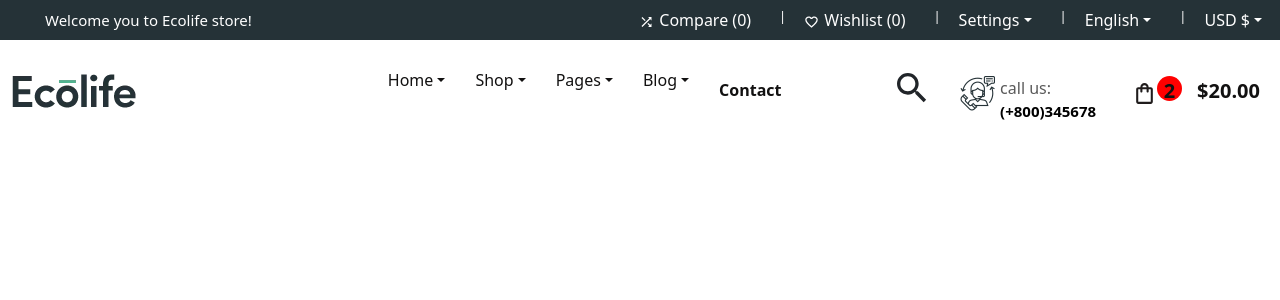
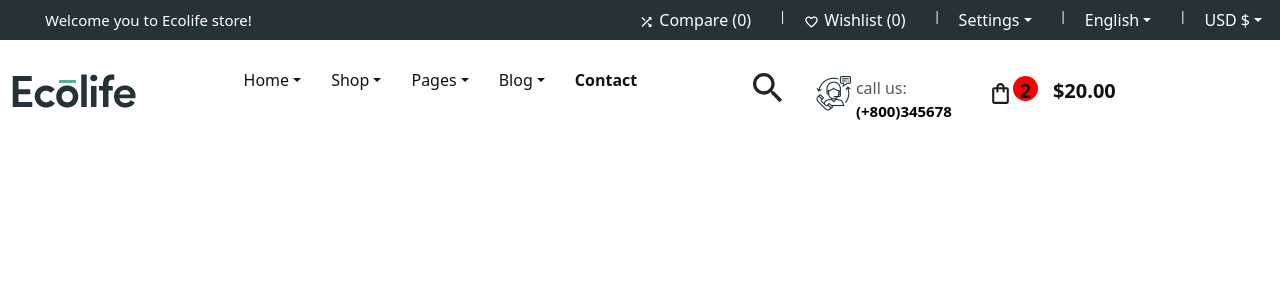
Before and after one commit to Manikrish52/reactjs, a React (Create React App) app: page / in a window 1280 px wide. Shown: the top 300 px of the page. Built offline with nearby package versions, Linux system fonts and the light colour scheme.

Commit message:
header change

```diff
--- a/src/navbar/navbar.css
+++ b/src/navbar/navbar.css
@@ -24,6 +24,9 @@
 #middle-nav-dropdown:hover{
     color: #198754;
 }
+
+
+
 .dropdown-menu{
     --bs-dropdown-link-active-bg:none !important;
     --bs-dropdown-link-hover-bg: none !important;
@@ -55,6 +58,13 @@
 
 } */
 
+
+.middle-navbar{
+    display: flex;
+    display: flex;
+    justify-content: space-between;
+
+}
 /* content */
 .contact-content{
 
@@ -261,7 +271,9 @@
     color: #198754;
       transform: translate(10px, 0%);
 }
-
+.rightside-content{
+    display: flex;
+}
 
 
 
@@ -298,7 +310,7 @@
 
     color: rgb(18, 17, 17);
     font-weight: 600;
-    padding: 10px 0px 0px 0px ;
+    padding: 0px 0px 0px 0px ;
 }
 .contact-content:hover{
     color: #198754;
@@ -349,7 +361,7 @@
 
     color: rgb(18, 17, 17);
     font-weight: 600;
-    padding: 10px 0px 0px 0px ;
+    padding: 0px 0px 0px 0px ;
 }
 .contact-content:hover{
     color: #198754;
@@ -360,7 +372,14 @@
      .navbar-container{
     flex-direction:unset !important;
 }
+.logo-content{
+    background-image: url(./navbar.img/logo1.webp) ;
+    width: 20%;
+    height: 50px;
+    background-repeat: no-repeat;
 
+
+}
 }
 
 @media only screen and (min-width : 1200px) {}
--- a/src/navbar/navbar.js
+++ b/src/navbar/navbar.js
@@ -18,6 +18,7 @@ function Navbarheader() {
   return (
       <Navbar expand="lg" className="navbarheader-content">
       <Container fluid className='navbar-container'>
+
         <Navbar.Brand className='logo-content' href="#">
 
         </Navbar.Brand>
@@ -29,7 +30,7 @@ function Navbarheader() {
             <div className='navbar-content'>
           <Nav>
 
-
+            <div className='middle-navbar'>
 
             {/* home */}
 
@@ -193,9 +194,9 @@ function Navbarheader() {
             </NavDropdown>
                {/* contact us */}
                  <div className='contact-content'>Contact</div>
-
+                </div>
                    {/* search */}
-
+        <div className='rightside-content'>
          <div className='search-containt'>
           <Form className="d-flex">
             <Form.Control
@@ -227,9 +228,11 @@ function Navbarheader() {
 
             </div>
                 </Nav.Link>
+                </div>
             </div>
           </Nav>
           </div>
+
         </Navbar.Collapse>
       </Container>
     </Navbar>
```
